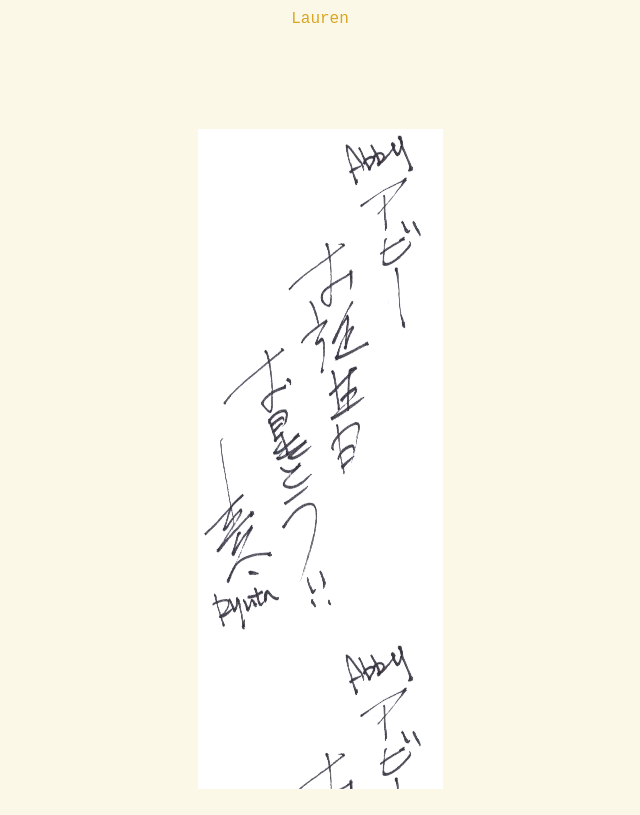
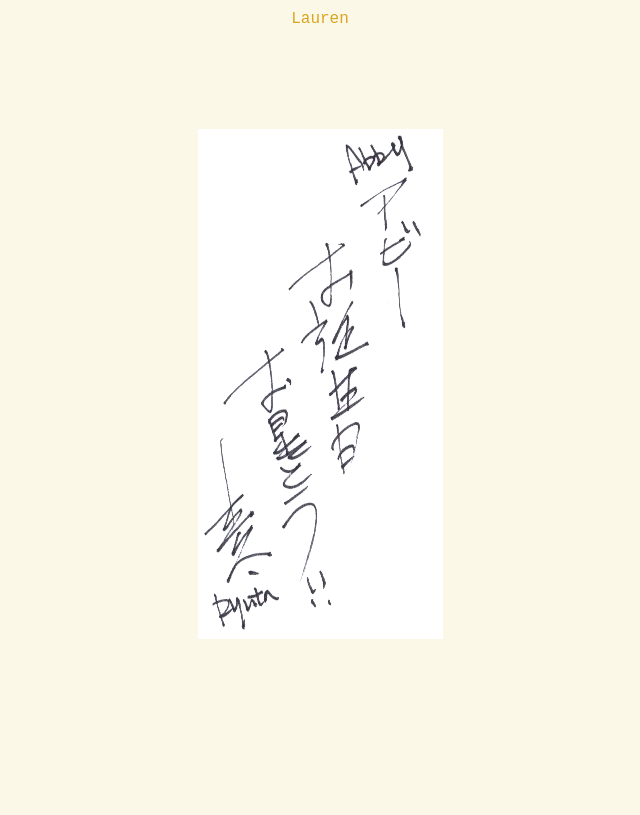
Before and after one commit to laurenleely/happy-birthday-card, a plain HTML site: page docs/index.html in a window 1280 px wide. Shown: the part 2226-3041 px from the top of the page, without its empty margins (320-960 px from the left). Drawn offline with Linux system fonts and the light colour scheme; a web font is replaced by a local one.

Commit message:
Update style.css

```diff
--- a/docs/resources/style.css
+++ b/docs/resources/style.css
@@ -12,7 +12,7 @@ p {
 }
 
 .sign {
-background: url(ryuta.png);
+/* background: url(ryuta.png); */
 text-align: center;
 margin-left: auto;
 margin-right: auto;
```
